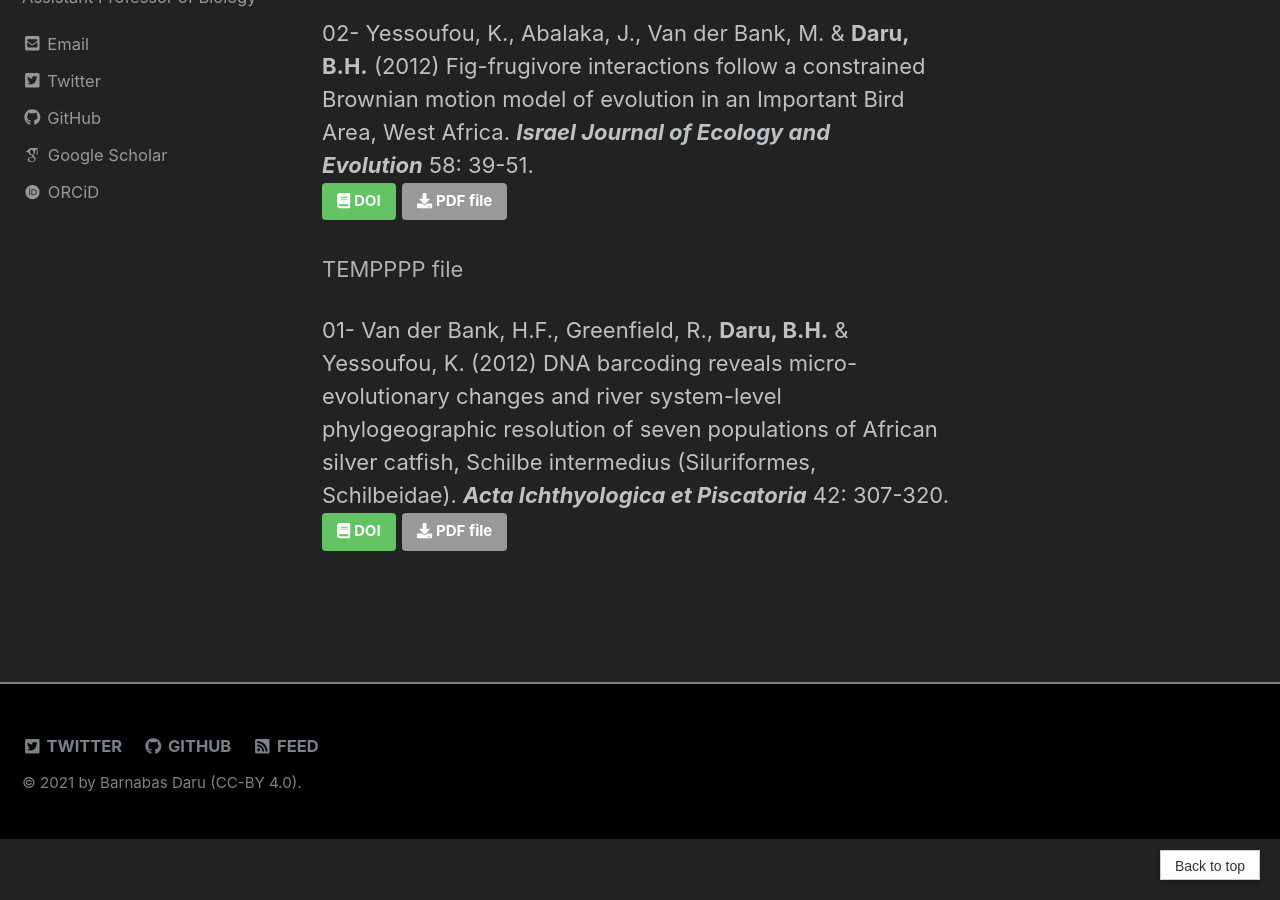
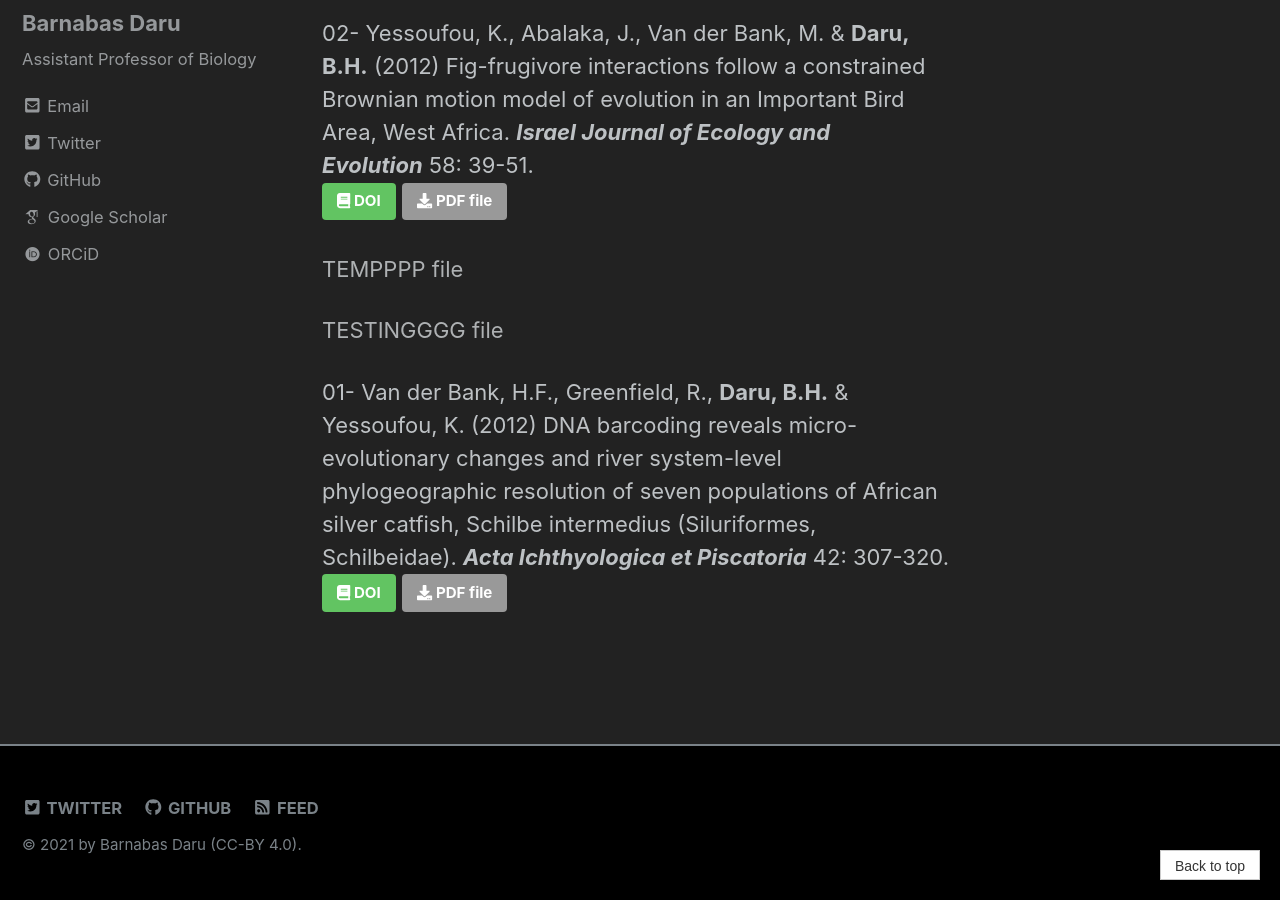
Before and after one commit to darunabas/darulab.github.io, a Jekyll site: the page built from _pages/publications.md, in a window 1280 px wide and 900 px high, scrolled down 9521 px. Built offline with Jekyll 4.4.1, drawn with Linux system fonts in a browser that asks for light colours; nearby versions of some CDN libraries; some web fonts are replaced.

Commit message:
Update publications.md

```diff
--- a/_pages/publications.md
+++ b/_pages/publications.md
@@ -195,6 +195,8 @@ tags: []
 
   [TEMPPPP file]({{ site.baseurl}}/docs/test.html){:target="_blank"}
 
+  [TESTINGGGG file]({{ site.baseurl}}/_pages/research.html){:target="_blank"}
+
 01- Van der Bank, H.F., Greenfield, R., **Daru, B.H.** & Yessoufou, K. (2012) DNA barcoding reveals micro-evolutionary changes and river system-level phylogeographic resolution of seven populations of African silver catfish, Schilbe intermedius (Siluriformes, Schilbeidae). **_Acta Ichthyologica et Piscatoria_** 42: 307-320.<br>
   [<i class="fa fa-book" aria-hidden="true"></i> DOI](http://dx.doi.org/10.3750/AIP2012.42.4.04){: .btn .btn--small .btn--success}{:target="_blank"}
   [<i class="fa fa-download" aria-hidden="true"></i> PDF file]({{ site.baseurl}}/docs/01_VanderBank2012.pdf){: .btn .btn--small .btn--primary}{:target="_blank"}
```
